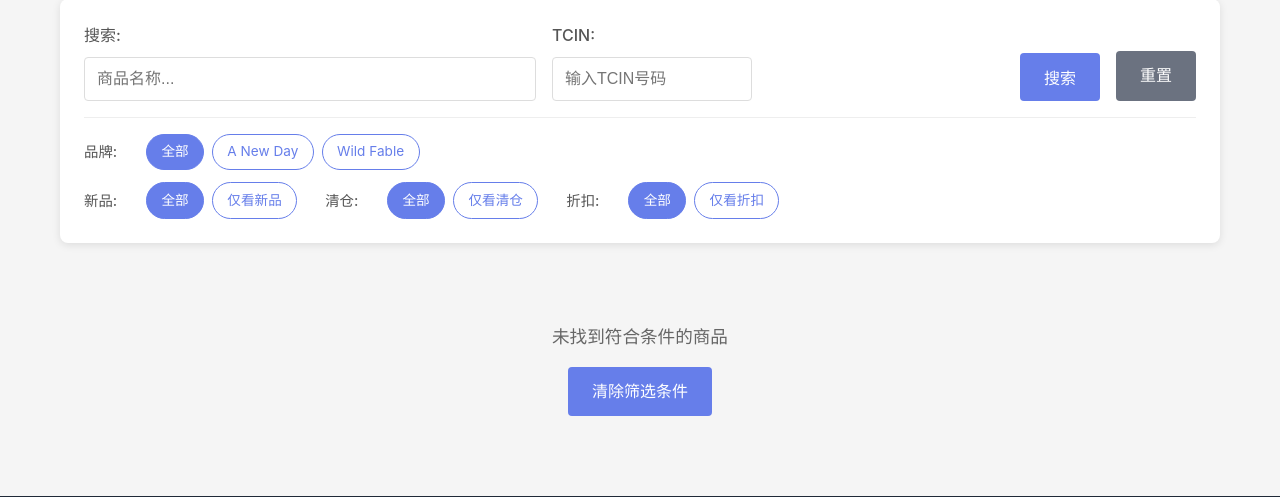
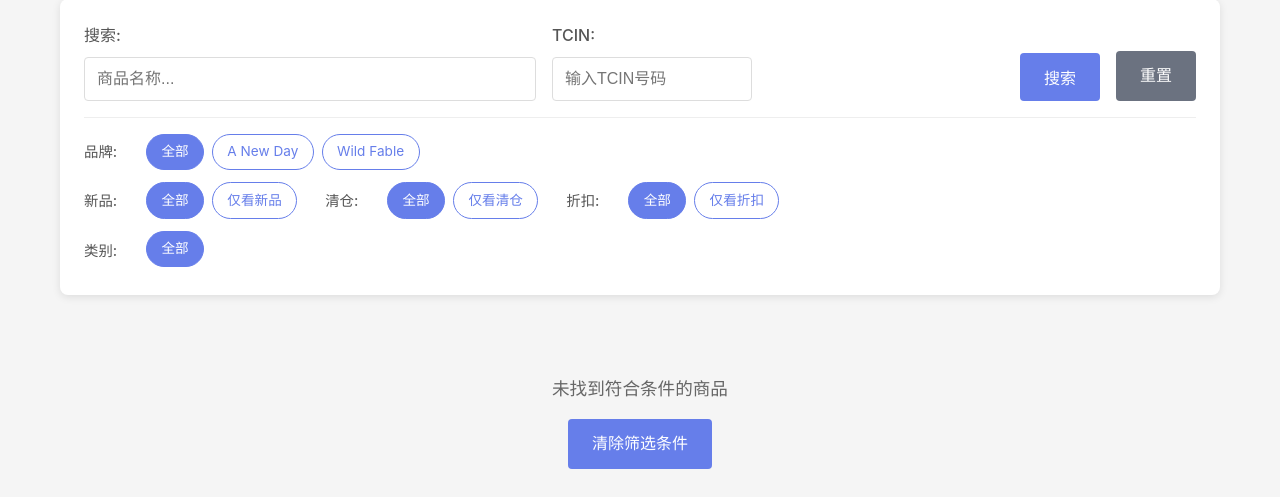
Before and after one commit to RaynaLi520/data0415-, a Flask app: page /products in a window 1280 px wide. Shown: the part 320-817 px from the top of the page. Run offline with Flask 3, Linux system fonts and the light colour scheme; data that the repository does not hold is empty.

Commit message:
Add product category filter to product query page
- Added item_type parameter to backend filtering logic
- Added category toggle buttons with counts below existing filters
- All filter URLs now preserve the item_type parameter
- Pagination links and page jump form include item_type
- Category row supports horizontal scrolling with custom scrollbar
- URL encoding applied to category names with spaces

🤖 Generated with [Lingma](https://lingma.aliyun.com)

```diff
--- a/mission0415-/FAAM/app.py
+++ b/mission0415-/FAAM/app.py
@@ -127,6 +127,7 @@ def products():
     tcin = request.args.get('tcin', '')
     is_clearance = request.args.get('is_clearance', '')
     has_discount = request.args.get('has_discount', '')
+    item_type = request.args.get('item_type', '')
     page = request.args.get('page', 1, type=int)
     per_page = 24
 
@@ -159,6 +160,11 @@ def products():
         query += ' AND (discount_percentage IS NOT NULL AND discount_percentage != "" AND discount_percentage != "0%")'
         count_query += ' AND (discount_percentage IS NOT NULL AND discount_percentage != "" AND discount_percentage != "0%")'
 
+    if item_type:
+        query += ' AND item_type = ?'
+        count_query += ' AND item_type = ?'
+        params.append(item_type)
+
     if search:
         query += ' AND (title LIKE ? OR brand LIKE ?)'
         count_query += ' AND (title LIKE ? OR brand LIKE ?)'
@@ -174,6 +180,16 @@ def products():
     params.extend([per_page, (page - 1) * per_page])
 
     products_list = conn.execute(query, params).fetchall()
+
+    # Get all item types for filter
+    item_types = conn.execute('''
+        SELECT item_type, COUNT(*) as cnt
+        FROM products
+        WHERE item_type IS NOT NULL AND item_type != ''
+        GROUP BY item_type
+        ORDER BY cnt DESC
+    ''').fetchall()
+
     conn.close()
 
     return render_template('products.html',
@@ -186,6 +202,8 @@ def products():
                          tcin=tcin,
                          is_clearance=is_clearance,
                          has_discount=has_discount,
+                         item_type=item_type,
+                         item_types=item_types,
                          total=total)
 
 @app.route('/new-arrivals')
--- a/mission0415-/FAAM/static/css/style.css
+++ b/mission0415-/FAAM/static/css/style.css
@@ -478,6 +478,36 @@ body {
     color: white;
 }
 
+/* Category filter row - horizontal scroll */
+.category-row {
+    max-width: 100%;
+}
+
+.category-group {
+    flex-wrap: nowrap;
+    overflow-x: auto;
+    padding-bottom: 0.25rem;
+    scrollbar-width: thin;
+}
+
+.category-group::-webkit-scrollbar {
+    height: 6px;
+}
+
+.category-group::-webkit-scrollbar-track {
+    background: #f1f1f1;
+    border-radius: 3px;
+}
+
+.category-group::-webkit-scrollbar-thumb {
+    background: #c1c1c1;
+    border-radius: 3px;
+}
+
+.category-group::-webkit-scrollbar-thumb:hover {
+    background: #999;
+}
+
 /* Dashboard */
 .dashboard {
     background: white;
--- a/mission0415-/FAAM/templates/products.html
+++ b/mission0415-/FAAM/templates/products.html
@@ -27,35 +27,46 @@
     <div class="filter-row">
         <span class="filter-label">品牌:</span>
         <div class="toggle-group">
-            <a href="?brand=&is_new={{ is_new }}&tcin={{ tcin }}&is_clearance={{ is_clearance }}&has_discount={{ has_discount }}&search={{ search }}"
+            <a href="?brand=&is_new={{ is_new }}&tcin={{ tcin }}&is_clearance={{ is_clearance }}&has_discount={{ has_discount }}&search={{ search }}&item_type={{ item_type }}"
                class="toggle-btn {% if not brand %}active{% endif %}">全部</a>
-            <a href="?brand=A New Day&is_new={{ is_new }}&tcin={{ tcin }}&is_clearance={{ is_clearance }}&has_discount={{ has_discount }}&search={{ search }}"
+            <a href="?brand=A New Day&is_new={{ is_new }}&tcin={{ tcin }}&is_clearance={{ is_clearance }}&has_discount={{ has_discount }}&search={{ search }}&item_type={{ item_type }}"
                class="toggle-btn {% if brand == 'A New Day' %}active{% endif %}">A New Day</a>
-            <a href="?brand=Wild Fable&is_new={{ is_new }}&tcin={{ tcin }}&is_clearance={{ is_clearance }}&has_discount={{ has_discount }}&search={{ search }}"
+            <a href="?brand=Wild Fable&is_new={{ is_new }}&tcin={{ tcin }}&is_clearance={{ is_clearance }}&has_discount={{ has_discount }}&search={{ search }}&item_type={{ item_type }}"
                class="toggle-btn {% if brand == 'Wild Fable' %}active{% endif %}">Wild Fable</a>
         </div>
     </div>
     <div class="filter-row">
         <span class="filter-label">新品:</span>
         <div class="toggle-group">
-            <a href="?brand={{ brand }}&is_new=&tcin={{ tcin }}&is_clearance={{ is_clearance }}&has_discount={{ has_discount }}&search={{ search }}"
+            <a href="?brand={{ brand }}&is_new=&tcin={{ tcin }}&is_clearance={{ is_clearance }}&has_discount={{ has_discount }}&search={{ search }}&item_type={{ item_type }}"
                class="toggle-btn {% if not is_new %}active{% endif %}">全部</a>
-            <a href="?brand={{ brand }}&is_new=yes&tcin={{ tcin }}&is_clearance={{ is_clearance }}&has_discount={{ has_discount }}&search={{ search }}"
+            <a href="?brand={{ brand }}&is_new=yes&tcin={{ tcin }}&is_clearance={{ is_clearance }}&has_discount={{ has_discount }}&search={{ search }}&item_type={{ item_type }}"
                class="toggle-btn {% if is_new == 'yes' %}active{% endif %}">仅看新品</a>
         </div>
         <span class="filter-label" style="margin-left:1rem">清仓:</span>
         <div class="toggle-group">
-            <a href="?brand={{ brand }}&is_new={{ is_new }}&tcin={{ tcin }}&is_clearance=&has_discount={{ has_discount }}&search={{ search }}"
+            <a href="?brand={{ brand }}&is_new={{ is_new }}&tcin={{ tcin }}&is_clearance=&has_discount={{ has_discount }}&search={{ search }}&item_type={{ item_type }}"
                class="toggle-btn {% if not is_clearance %}active{% endif %}">全部</a>
-            <a href="?brand={{ brand }}&is_new={{ is_new }}&tcin={{ tcin }}&is_clearance=yes&has_discount={{ has_discount }}&search={{ search }}"
+            <a href="?brand={{ brand }}&is_new={{ is_new }}&tcin={{ tcin }}&is_clearance=yes&has_discount={{ has_discount }}&search={{ search }}&item_type={{ item_type }}"
                class="toggle-btn {% if is_clearance == 'yes' %}active{% endif %}">仅看清仓</a>
         </div>
         <span class="filter-label" style="margin-left:1rem">折扣:</span>
         <div class="toggle-group">
-            <a href="?brand={{ brand }}&is_new={{ is_new }}&tcin={{ tcin }}&is_clearance={{ is_clearance }}&has_discount=&search={{ search }}"
+            <a href="?brand={{ brand }}&is_new={{ is_new }}&tcin={{ tcin }}&is_clearance={{ is_clearance }}&has_discount=&search={{ search }}&item_type={{ item_type }}"
                class="toggle-btn {% if not has_discount %}active{% endif %}">全部</a>
-            <a href="?brand={{ brand }}&is_new={{ is_new }}&tcin={{ tcin }}&is_clearance={{ is_clearance }}&has_discount=yes&search={{ search }}"
+            <a href="?brand={{ brand }}&is_new={{ is_new }}&tcin={{ tcin }}&is_clearance={{ is_clearance }}&has_discount=yes&search={{ search }}&item_type={{ item_type }}"
                class="toggle-btn {% if has_discount == 'yes' %}active{% endif %}">仅看折扣</a>
+        </div>
+    </div>
+    <div class="filter-row category-row">
+        <span class="filter-label">类别:</span>
+        <div class="toggle-group category-group">
+            <a href="?brand={{ brand }}&is_new={{ is_new }}&tcin={{ tcin }}&is_clearance={{ is_clearance }}&has_discount={{ has_discount }}&search={{ search }}&item_type="
+               class="toggle-btn {% if not item_type %}active{% endif %}">全部</a>
+            {% for t in item_types %}
+            <a href="?brand={{ brand }}&is_new={{ is_new }}&tcin={{ tcin }}&is_clearance={{ is_clearance }}&has_discount={{ has_discount }}&search={{ search }}&item_type={{ t.item_type | urlencode }}"
+               class="toggle-btn {% if item_type == t.item_type %}active{% endif %}">{{ t.item_type }} <span style="opacity:0.7;font-size:0.8em">{{ t.cnt }}</span></a>
+            {% endfor %}
         </div>
     </div>
 </div>
@@ -118,7 +129,7 @@
 {% if total_pages > 1 %}
 <div class="pagination">
     {% if page > 1 %}
-    <a href="?page={{ page - 1 }}&brand={{ brand }}&is_new={{ is_new }}&search={{ search }}&tcin={{ tcin }}&is_clearance={{ is_clearance }}&has_discount={{ has_discount }}" class="page-link">&laquo; 上一页</a>
+    <a href="?page={{ page - 1 }}&brand={{ brand }}&is_new={{ is_new }}&search={{ search }}&tcin={{ tcin }}&is_clearance={{ is_clearance }}&has_discount={{ has_discount }}&item_type={{ item_type | urlencode }}" class="page-link">&laquo; 上一页</a>
     {% endif %}
 
     <form class="page-jump-form" method="get" action="">
@@ -128,6 +139,7 @@
         <input type="hidden" name="tcin" value="{{ tcin }}">
         <input type="hidden" name="is_clearance" value="{{ is_clearance }}">
         <input type="hidden" name="has_discount" value="{{ has_discount }}">
+        <input type="hidden" name="item_type" value="{{ item_type }}">
         <input type="number" name="page" min="1" max="{{ total_pages }}" value="{{ page }}" class="page-input" id="page-input">
         <button type="submit" class="page-jump-btn">跳转</button>
     </form>
@@ -135,7 +147,7 @@
     <span class="page-info">第 {{ page }} / {{ total_pages }} 页</span>
 
     {% if page < total_pages %}
-    <a href="?page={{ page + 1 }}&brand={{ brand }}&is_new={{ is_new }}&search={{ search }}&tcin={{ tcin }}&is_clearance={{ is_clearance }}&has_discount={{ has_discount }}" class="page-link">下一页 &raquo;</a>
+    <a href="?page={{ page + 1 }}&brand={{ brand }}&is_new={{ is_new }}&search={{ search }}&tcin={{ tcin }}&is_clearance={{ is_clearance }}&has_discount={{ has_discount }}&item_type={{ item_type | urlencode }}" class="page-link">下一页 &raquo;</a>
     {% endif %}
 </div>
 {% endif %}
```
